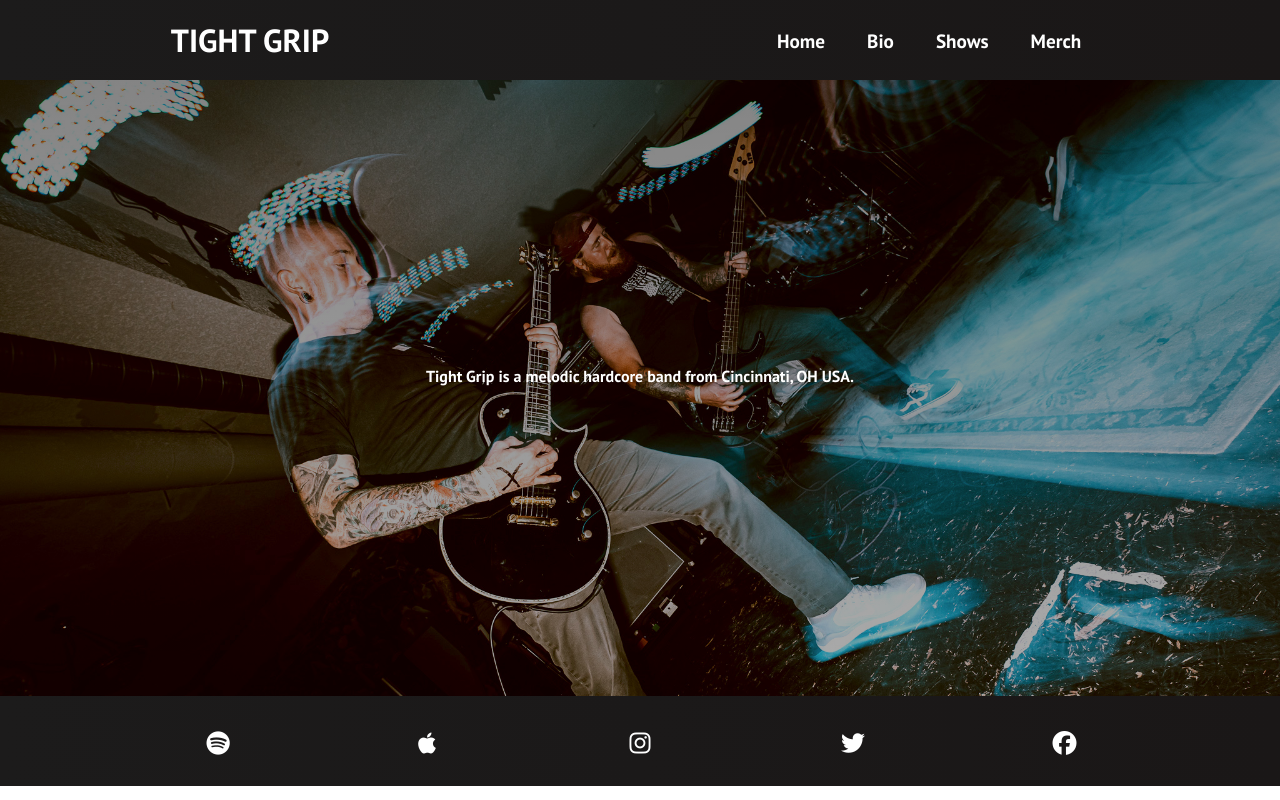
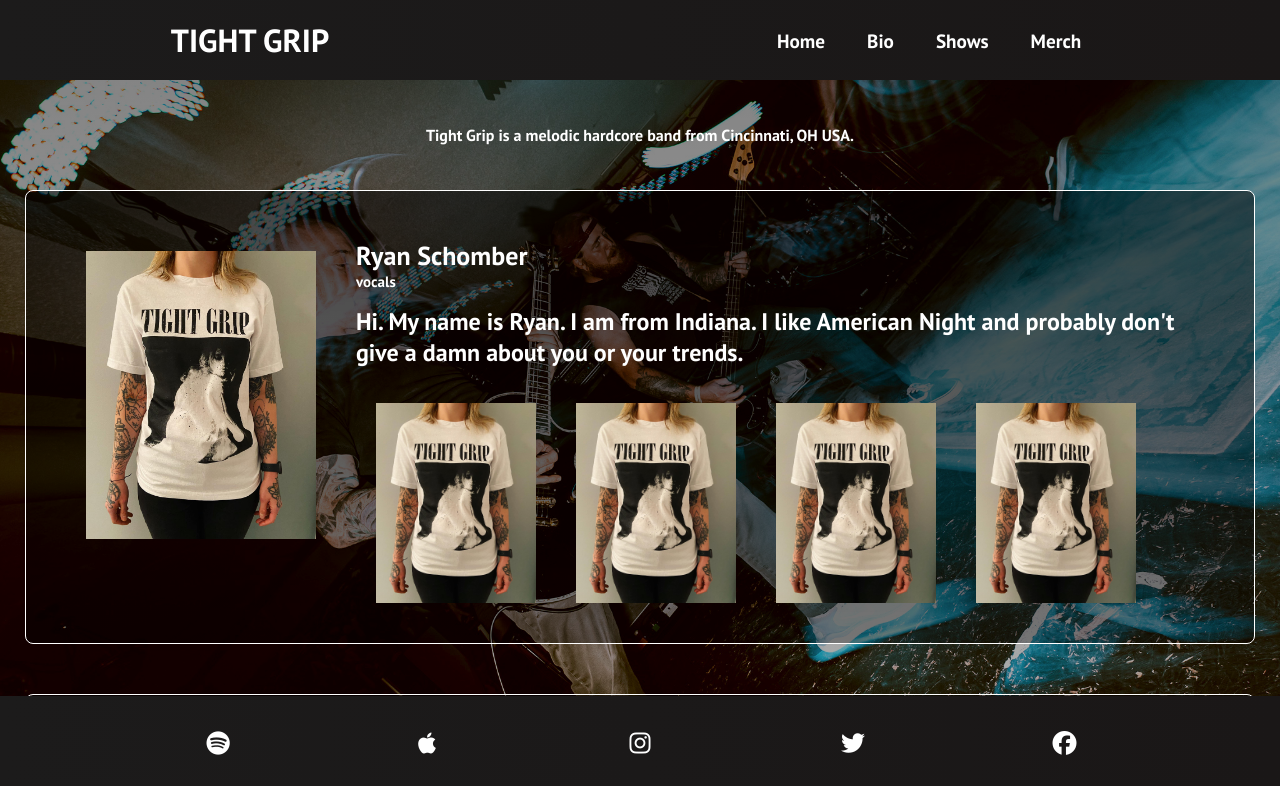
Before and after one commit to lancexhudson/tight-grip-react, a React (Create React App) app: page /bio in a window 1280 px wide. Built offline with nearby package versions, Linux system fonts and the light colour scheme.

Commit message:
foundation for bio page css

```diff
--- a/src/components/HeroBio.css
+++ b/src/components/HeroBio.css
@@ -11,12 +11,25 @@
   width: 100%;
   display: flex;
   flex-direction: column;
-  justify-content: center;
+  /* justify-content: center; */
   align-items: center;
-  /* box-shadow: inset 0 0 0 1000px rgba(0, 0, 0, 0.2); */
   object-fit: contain;
   padding-bottom: 25px;
-  overflow: hidden;
+  overflow: auto;
+  padding-top: 25px;
+  /* object-fit: contain; */
+  /* overflow-y: hidden; */
+}
+
+.bio-container {
+  background: linear-gradient(rgba(0, 0, 0, 0.5), rgba(0, 0, 0, 0.3));
+  display: flex;
+  flex-direction: row;
+  /* align-items: center; */
+  border: 1.5px solid #fff;
+  padding: 20px;
+  border-radius: 8px;
+  margin: 25px;
 }
 
 #about {
@@ -30,3 +43,103 @@
   max-width: 675px;
   padding: 20px;
 }
+
+.info {
+  display: flex;
+  flex-direction: column;
+  margin-top: 28px;
+  padding-right: 20px;
+}
+
+.dude-pics {
+  display: flex;
+  flex-direction: row;
+}
+
+.dude-pics-detail {
+  width: 100%;
+  height: auto;
+  max-width: 200px;
+  padding: 20px;
+}
+
+#title:hover {
+  cursor: pointer;
+}
+
+#title {
+  color: #fff;
+  font-size: 26px;
+}
+
+#title-sub {
+  color: #fff;
+  font-size: 15px;
+}
+
+.artwork {
+  width: 100%;
+  height: auto;
+  max-width: 310px;
+  padding: 20px;
+}
+
+.artwork:hover {
+  transform: scale(1.01);
+}
+
+.description {
+  font-size: 1rem;
+  font-weight: 200;
+  color: #fff;
+  padding-top: 15px;
+  padding-bottom: 15px;
+}
+
+@media screen and (max-width: 960px) {
+  .hero-merch-container {
+    background-attachment: fixed;
+    font-size: 70px;
+    padding-top: 100px;
+    margin-top: -150px;
+    display: block;
+    overflow: scroll;
+  }
+
+  .merch-container {
+    background: linear-gradient(rgba(0, 0, 0, 0.5), rgba(0, 0, 0, 0.3));
+    display: flex;
+    flex-direction: column;
+    align-items: center;
+    /* width: 700px; */
+    border: 1.5px solid #fff;
+    padding: 20px;
+    border-radius: 8px;
+    margin: 25px;
+  }
+
+  .profile_title {
+    font-size: 1.5rem;
+    font-weight: 400;
+    text-transform: uppercase;
+  }
+}
+
+@media screen and (max-width: 768px) {
+  .hero-merch-container {
+    background-attachment: fixed;
+    display: block;
+    font-size: 50px;
+    margin-top: -100px;
+  }
+
+  #title {
+    color: #fff;
+    font-size: 22px;
+  }
+
+  #description {
+    color: #fff;
+    font-size: 15px;
+  }
+}
--- a/src/components/HeroBio.js
+++ b/src/components/HeroBio.js
@@ -1,6 +1,7 @@
 import React from 'react';
 import './HeroBio';
 import './HeroBio.css';
+import TGwhite from '../assets/TGwhite.jpeg';
 
 function HeroBio() {
   return (
@@ -8,6 +9,46 @@ function HeroBio() {
       <p id="about">
         Tight Grip is a melodic hardcore band from Cincinnati, OH USA.
       </p>
+      <div className="bio-container">
+        <div className="artwork">
+          <img src={TGwhite} alt="Breathe" className="artwork" />
+          {/* </div> */}
+        </div>
+        <div className="info">
+          <div id="title">Ryan Schomber</div>
+          <div id="title-sub">vocals</div>
+          <p className="description">
+            Hi. My name is Ryan. I am from Indiana. I like American Night and
+            probably don't give a damn about you or your trends.
+          </p>
+          <div className="dude-pics">
+            <img src={TGwhite} alt="Ryan" className="dude-pics-detail" />
+            <img src={TGwhite} alt="Ryan" className="dude-pics-detail" />
+            <img src={TGwhite} alt="Ryan" className="dude-pics-detail" />
+            <img src={TGwhite} alt="Ryan" className="dude-pics-detail" />
+          </div>
+        </div>
+      </div>
+      <div className="bio-container">
+        <div className="artwork">
+          <img src={TGwhite} alt="Breathe" className="artwork" />
+          {/* </div> */}
+        </div>
+        <div className="info">
+          <div id="title">Ryan Schomber</div>
+          <div id="title-sub">vocals</div>
+          <p className="description">
+            Hi. My name is Ryan. I am from Indiana. I like American Night and
+            probably don't give a damn about you or your trends.
+          </p>
+          <div className="dude-pics">
+            <img src={TGwhite} alt="Ryan" className="dude-pics-detail" />
+            <img src={TGwhite} alt="Ryan" className="dude-pics-detail" />
+            <img src={TGwhite} alt="Ryan" className="dude-pics-detail" />
+            <img src={TGwhite} alt="Ryan" className="dude-pics-detail" />
+          </div>
+        </div>
+      </div>
     </div>
   );
 }
--- a/src/components/HeroMerch.css
+++ b/src/components/HeroMerch.css
@@ -30,9 +30,9 @@
   /* margin: 25px; */
 }
 
-.album-music-container:hover {
+/* .merch-container:hover {
   transform: scale(1.01);
-}
+} */
 
 #title:hover {
   cursor: pointer;
```
